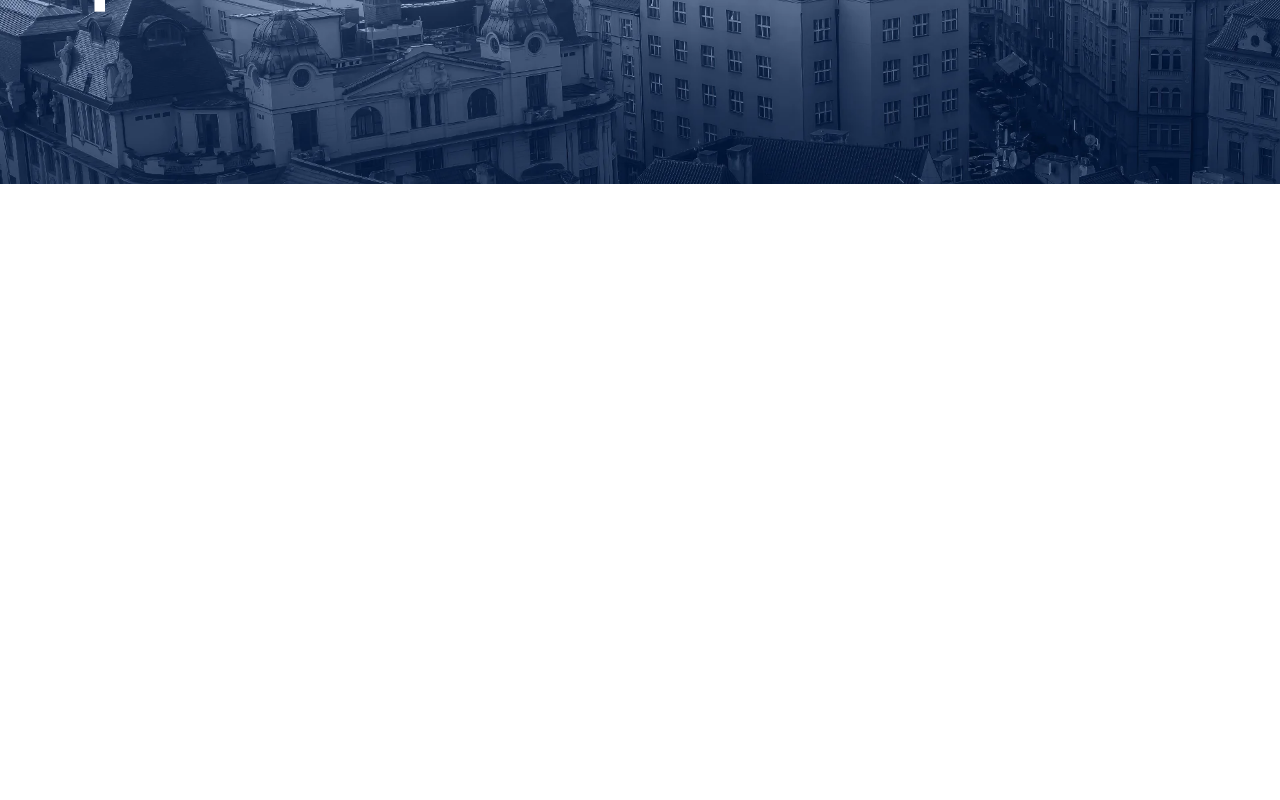
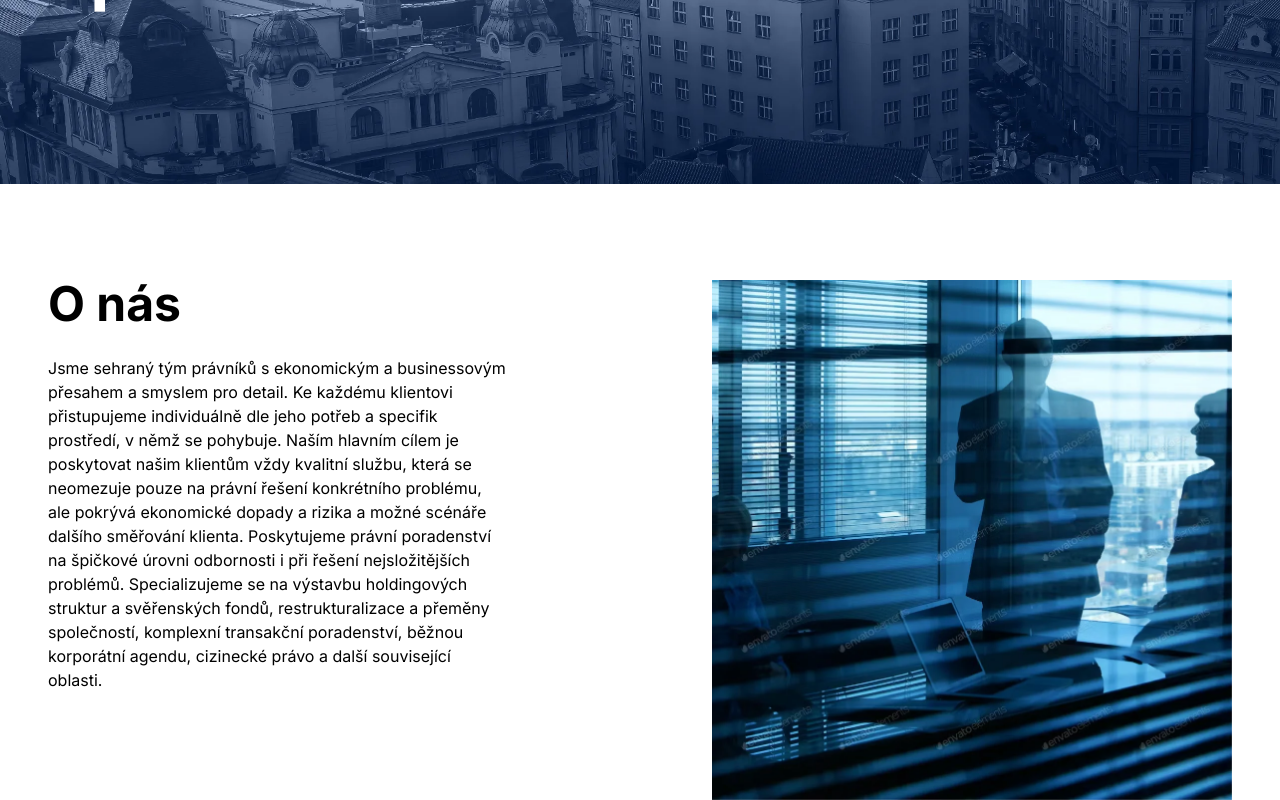
Before and after one commit to Karlos137/aventas, a Next.js app: page / in a window 1280 px wide. Shown: the part 616-1416 px from the top of the page. Before the commit the page ends 800 px from the top, so only its background shows below. Built offline with nearby package versions, Linux system fonts and the light colour scheme.

Commit message:
AboutUsSection

```diff
--- a/app/page.tsx
+++ b/app/page.tsx
@@ -1,9 +1,12 @@
+// React components
 import Header from '@/components/Header'
+import AboutUsSection from '@/components/AboutUsSection/AboutUsSection'
 
 const Home = () => {
   return (
     <>
       <Header />
+      <AboutUsSection className='mt-9 lg:mt-24' />
     </>
   )
 }
--- /dev/null
+++ b/components/AboutUsSection/AboutUsSection.tsx
@@ -0,0 +1,47 @@
+// Next.js
+import Image from 'next/image'
+
+// Tailwind Merge
+import { twMerge } from 'tailwind-merge'
+
+// React components
+import SectionTitle from '../SectionTitle'
+
+// Images
+import aboutUsImage from '../../public/images/o-nas.webp'
+
+type AboutUsSectionProps = {
+  className?: string
+}
+
+const AboutUsSection = ({ className }: AboutUsSectionProps) => {
+  return (
+    <section
+      className={twMerge(
+        'mx-auto flex max-w-[1296px] flex-col gap-8 lg:flex-row lg:justify-between lg:gap-16 lg:px-12',
+        className,
+      )}
+    >
+      <div className='px-12 lg:max-w-[460px] lg:px-0'>
+        <SectionTitle>O nás</SectionTitle>
+        <p>
+          Jsme sehraný tým právníků s ekonomickým a businessovým přesahem a
+          smyslem pro detail. Ke každému klientovi přistupujeme individuálně dle
+          jeho potřeb a specifik prostředí, v němž se pohybuje. Naším hlavním
+          cílem je poskytovat našim klientům vždy kvalitní službu, která se
+          neomezuje pouze na právní řešení konkrétního problému, ale pokrývá
+          ekonomické dopady a rizika a možné scénáře dalšího směřování klienta.
+          Poskytujeme právní poradenství na špičkové úrovni odbornosti i při
+          řešení nejsložitějších problémů. Specializujeme se na výstavbu
+          holdingových struktur a svěřenských fondů, restrukturalizace a přeměny
+          společností, komplexní transakční poradenství, běžnou korporátní
+          agendu, cizinecké právo a další související oblasti.
+        </p>
+      </div>
+      <div className='relative h-[290px] flex-shrink-0 lg:h-[520px] lg:w-[520px]'>
+        <Image src={aboutUsImage} alt='O nás' fill={true} objectFit='cover' />
+      </div>
+    </section>
+  )
+}
+export default AboutUsSection
--- /dev/null
+++ b/components/AboutUsSection/index.tsx
@@ -0,0 +1 @@
+export { default } from './AboutUsSection'
--- /dev/null
+++ b/components/SectionTitle/SectionTitle.tsx
@@ -0,0 +1,16 @@
+// Taiwlind Merge
+import { twMerge } from 'tailwind-merge'
+
+type SectionTitleProps = {
+  children: React.ReactNode
+  className?: string
+}
+
+const SectionTitle = ({ children, className }: SectionTitleProps) => {
+  return (
+    <h2 className={twMerge('mb-7 text-3xl font-bold lg:text-5xl')}>
+      {children}
+    </h2>
+  )
+}
+export default SectionTitle
--- /dev/null
+++ b/components/SectionTitle/index.tsx
@@ -0,0 +1 @@
+export { default } from './SectionTitle'
```
Also changed, not shown: public/images/o-nas.webp (added), 1 other file (tests, documents, lock files or other folders).
